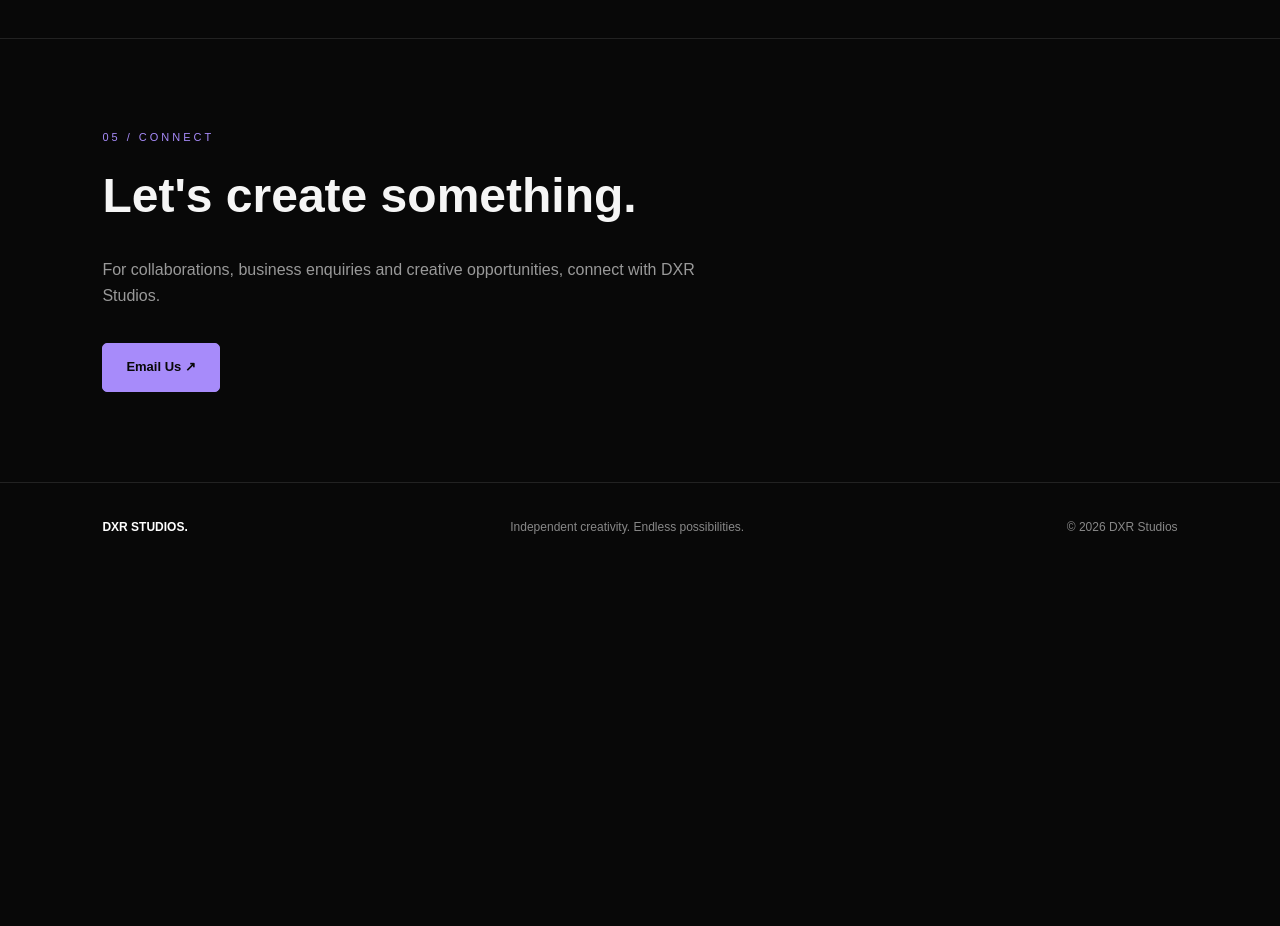
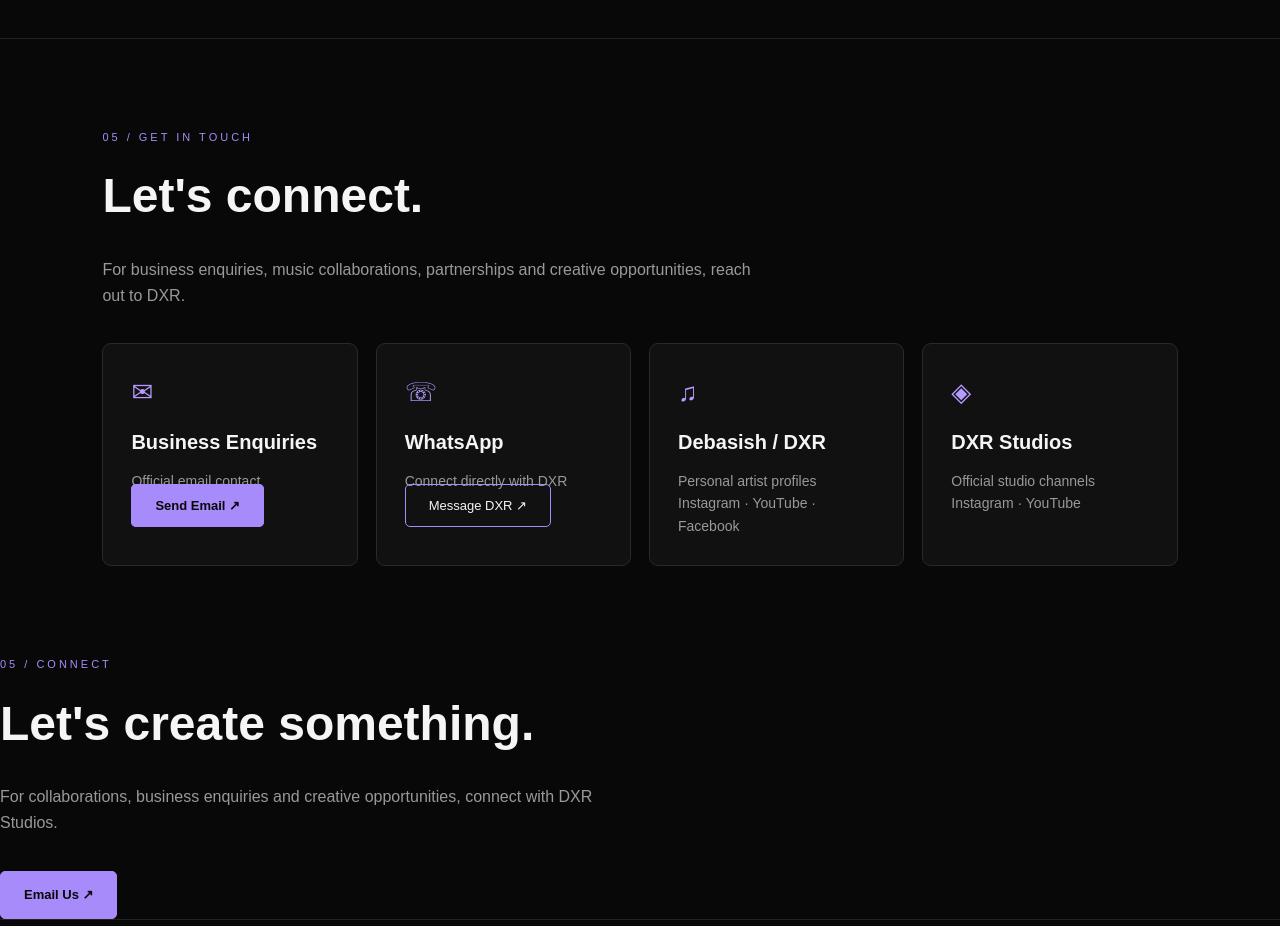
Before and after one commit to dxr-studios/dxr-studios.github.io, a plain HTML site: page index.html in a window 1280 px wide. Shown: the part 2820-3746 px from the top of the page. Before the commit the page ends 3392 px from the top, so only its background shows below. Drawn offline with Linux system fonts and the light colour scheme.

Commit message:
Add contact section with communication options

```diff
--- a/index.html
+++ b/index.html
@@ -194,7 +194,71 @@ footer strong{color:white}
  </div>
 </section>
 
+
 <section id="contact">
+  <div class="eyebrow">05 / GET IN TOUCH</div>
+  <h2>Let's connect.</h2>
+  <p class="muted">
+    For business enquiries, music collaborations,
+    partnerships and creative opportunities,
+    reach out to DXR.
+  </p>
+
+  <div class="grid">
+
+    <div class="card">
+      <div class="symbol">✉</div>
+      <h3>Business Enquiries</h3>
+      <p>Official email contact</p>
+      <a class="btn primary"
+         href="mailto:dxr.debasish@gmail.com">
+         Send Email ↗
+      </a>
+    </div>
+
+    <div class="card">
+      <div class="symbol">☏</div>
+      <h3>WhatsApp</h3>
+      <p>Connect directly with DXR</p>
+      <a class="btn"
+         href="https://wa.me/message/XK5KWCPS3I55P1"
+         target="_blank" rel="noopener">
+         Message DXR ↗
+      </a>
+    </div>
+
+    <div class="card">
+      <div class="symbol">♫</div>
+      <h3>Debasish / DXR</h3>
+      <p>Personal artist profiles</p>
+      <p>
+        <a href="https://www.instagram.com/debasiishray_dxr/"
+           target="_blank" rel="noopener">Instagram</a>
+        ·
+        <a href="https://youtube.com/@dxr_music_studios"
+           target="_blank" rel="noopener">YouTube</a>
+        ·
+        <a href="https://www.facebook.com/share/1EB3Uj8NQB/"
+           target="_blank" rel="noopener">Facebook</a>
+      </p>
+    </div>
+
+    <div class="card">
+      <div class="symbol">◈</div>
+      <h3>DXR Studios</h3>
+      <p>Official studio channels</p>
+      <p>
+        <a href="https://www.instagram.com/dxr.studios/"
+           target="_blank" rel="noopener">Instagram</a>
+        ·
+        <a href="https://youtube.com/@dxr-studios-official"
+           target="_blank" rel="noopener">YouTube</a>
+      </p>
+    </div>
+
+  </div>
+</section>
+
  <div class="eyebrow">05 / CONNECT</div>
  <h2>Let's create something.</h2>
  <p class="muted">
```
